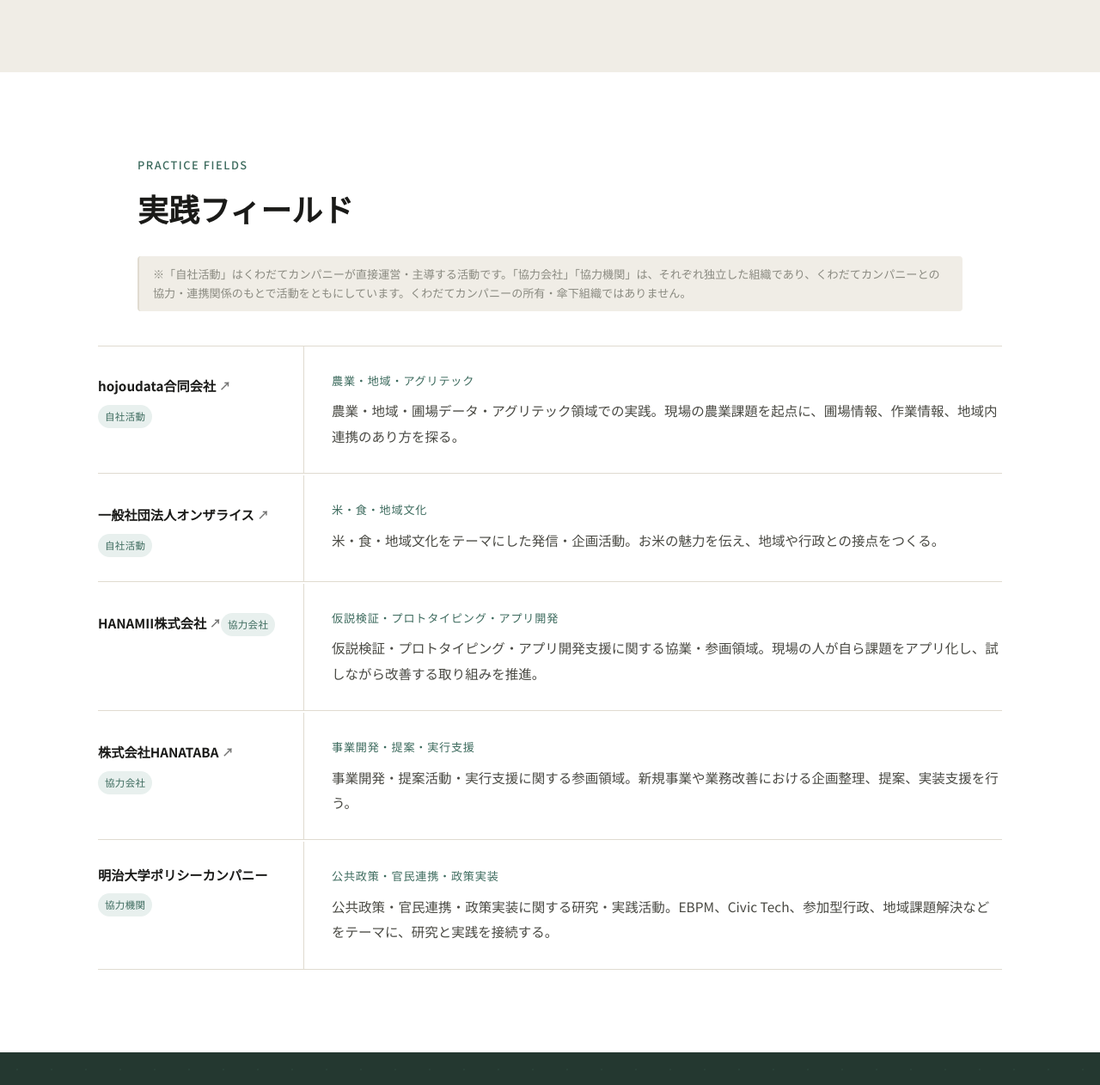
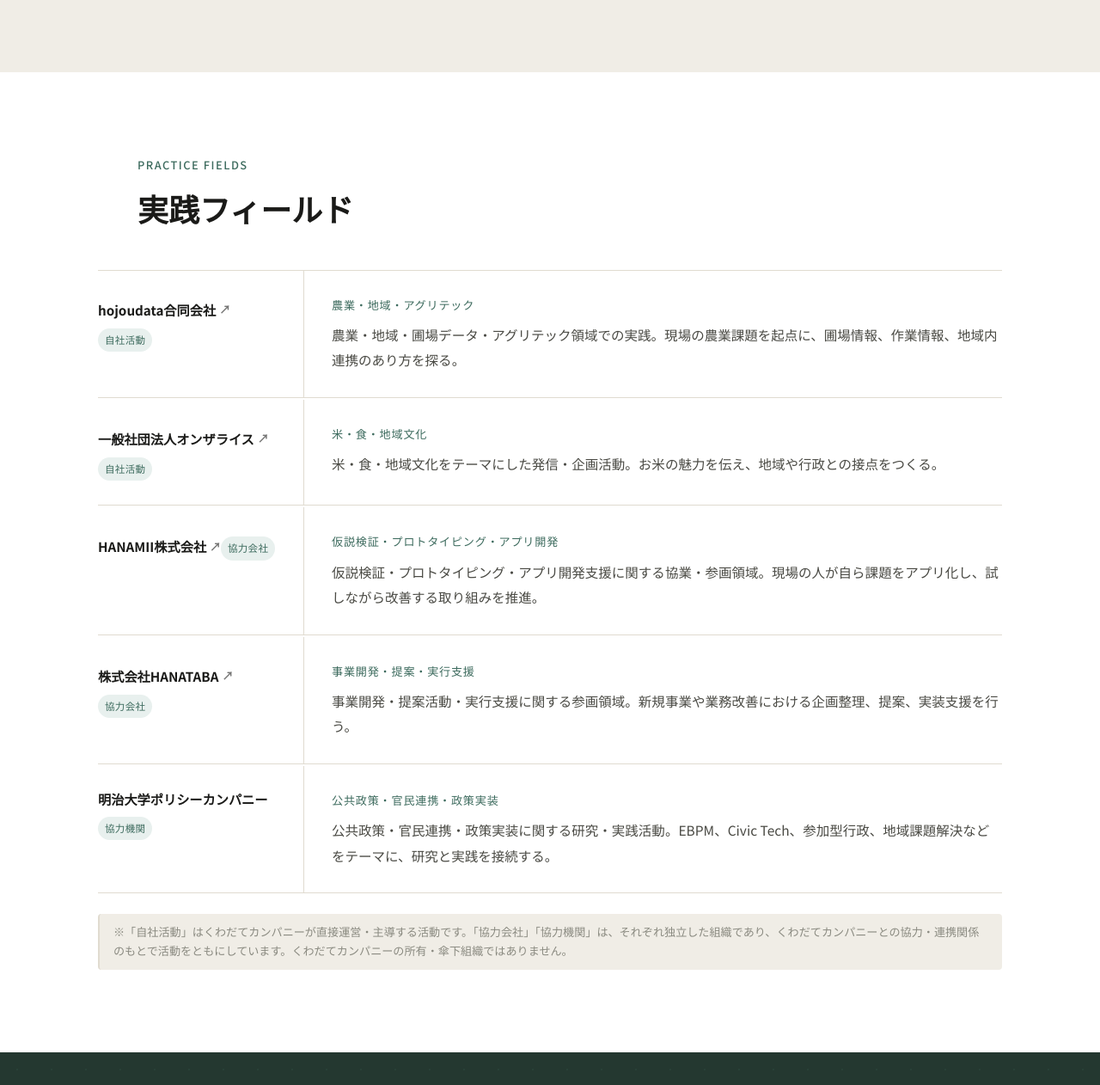
Before and after one commit to chmst-dev/kuwadate-company-site, a React (Vite) app: page / in a window 1280 px wide. Shown: the part 2234-3496 px from the top of the page at 86% size. Built offline with nearby package versions, Linux system fonts and the light colour scheme.

Commit message:
fix: 実践フィールドの但し書きをリスト下部へ移動

```diff
--- a/src/App.jsx
+++ b/src/App.jsx
@@ -202,11 +202,8 @@ function FieldsSection() {
         <div className="container" style={{ padding: 0 }}>
           <p className="section__eyebrow fade-in">Practice Fields</p>
           <h2 className="section__title fade-in fade-in-delay-1">実践フィールド</h2>
-          <p className="fields__note fade-in fade-in-delay-2">
-            ※「自社活動」はくわだてカンパニーが直接運営・主導する活動です。「協力会社」「協力機関」は、それぞれ独立した組織であり、くわだてカンパニーとの協力・連携関係のもとで活動をともにしています。くわだてカンパニーの所有・傘下組織ではありません。
-          </p>
         </div>
-        <div className="fields-list fade-in fade-in-delay-3">
+        <div className="fields-list fade-in fade-in-delay-2">
           {fields.map((f) => (
             <div className="field-item" key={f.id} id={`field-${f.id}`}>
               <div className="field-item__org">
@@ -231,6 +228,9 @@ function FieldsSection() {
             </div>
           ))}
         </div>
+        <p className="fields__note fade-in">
+          ※「自社活動」はくわだてカンパニーが直接運営・主導する活動です。「協力会社」「協力機関」は、それぞれ独立した組織であり、くわだてカンパニーとの協力・連携関係のもとで活動をともにしています。くわだてカンパニーの所有・傘下組織ではありません。
+        </p>
       </div>
     </section>
   )
--- a/src/index.css
+++ b/src/index.css
@@ -465,7 +465,7 @@ a {
 .fields__note {
   font-size: 0.82rem;
   color: var(--color-text-muted);
-  margin-top: 12px;
+  margin-top: 24px;
   padding: 10px 16px;
   background: var(--color-bg-alt);
   border-radius: var(--radius-sm);
```
